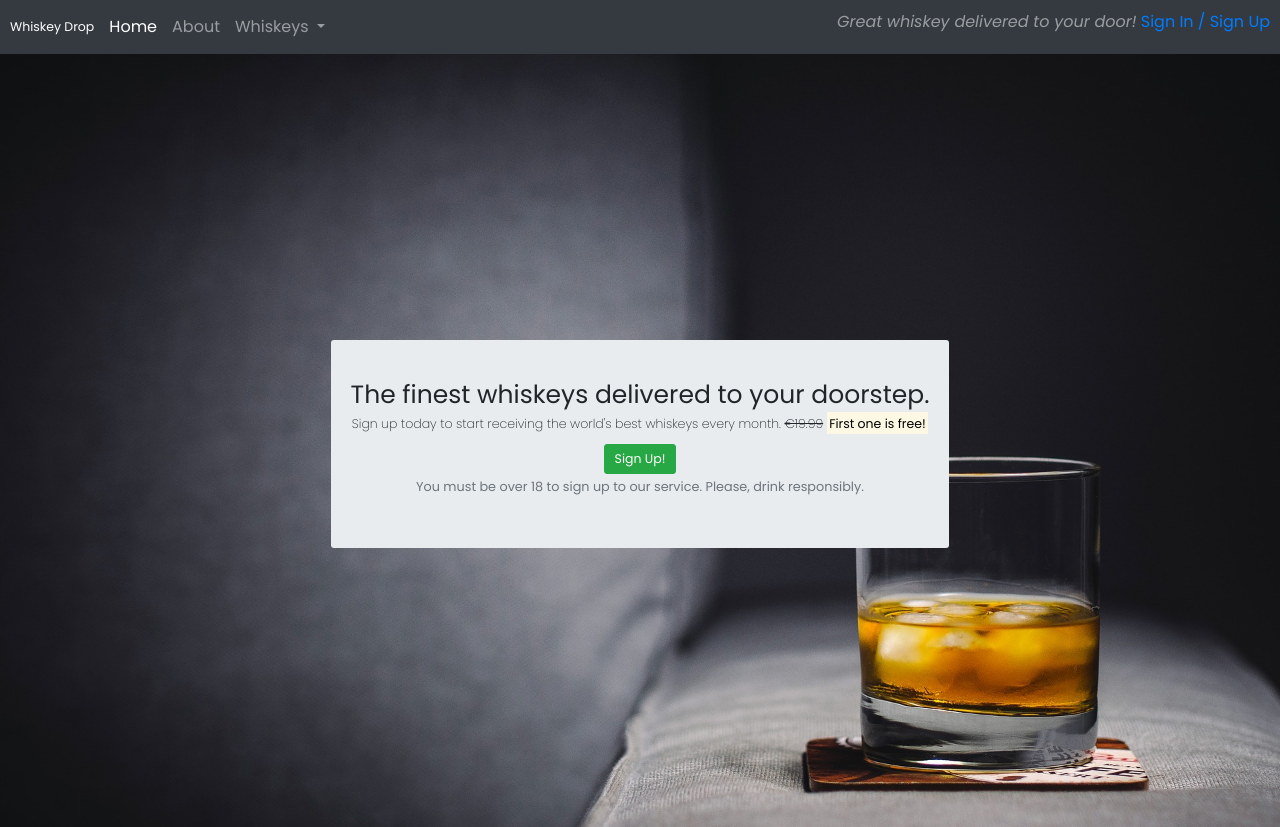
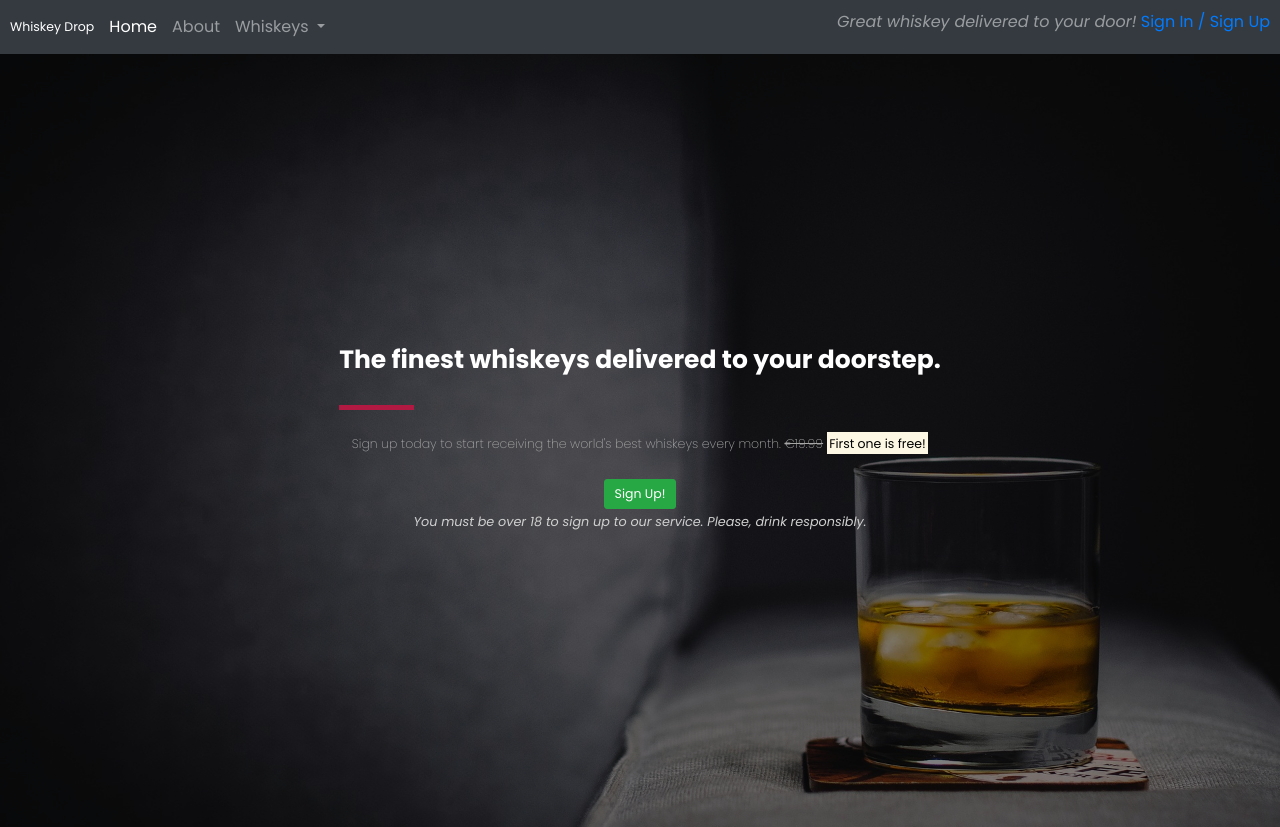
Before and after one commit to lukaszkukla/Intro-to-Bootstrap, a plain HTML site: page index.html in a window 1280 px wide. Shown: the top 827 px of the page. Drawn offline with nearby package versions, Linux system fonts and the light colour scheme.

Commit message:
style: add overlay to background image, text color and hr in callout section

```diff
--- a/assets/css/style.css
+++ b/assets/css/style.css
@@ -51,6 +51,17 @@ a {
     display: flex;
     align-items: center;
     justify-content: center;
+
+    position: relative;
+}
+
+.opaque-overlay {
+    position: absolute;
+    top: 0;
+    left: 0;
+    height: 100%;
+    width: 100%;
+    background: #00000080;
 }
 
 .monthly-favorites-container {}
@@ -58,3 +69,40 @@ a {
 .quotes-container {}
 
 .features-container {}
+
+/* Block dividers */
+.block-divider {
+    width: 7.5rem;
+    height: 5px;
+    border: 0;
+}
+
+.block-divider-maroon-shade {
+    background: var(--maroon-shade);
+}
+
+.block-divider-short {
+    width: 3.5rem;
+}
+
+/* Jumbotron */
+
+.jumbotron {
+    background: transparent;
+}
+
+.jumbotron-header {
+    color: var(--white);
+    font-weight: bold;
+    margin-bottom: 3rem;
+}
+
+.jumbotron .lead {
+    margin: 2.5rem 0;
+    color: #a7a7a7;
+}
+
+.jumbotron small {
+    font-style: italic;
+    color: #d0d0d0;
+}
--- a/index.html
+++ b/index.html
@@ -58,10 +58,12 @@
     </div> -->
     <div class="container-fluid callout-container">
         <!-- callout -->
+        <div class="opaque-overlay">&nbsp;</div>
         <div class="row">
             <div class="col-12">
                 <section class="callout jumbotron text-center">
-                    <h1>The finest whiskeys delivered to your doorstep.</h1>
+                    <h1 class="jumbotron-header">The finest whiskeys delivered to your doorstep.</h1>
+                    <hr class="block-divider block-divider-maroon-shade">
                     <p class="lead">Sign up today to start receiving the world's best whiskeys every month.
                         <s class="d-none d-sm-inline">€19.99</s>
                         <span class="d-inline d-sm-none"><br></span>
```
